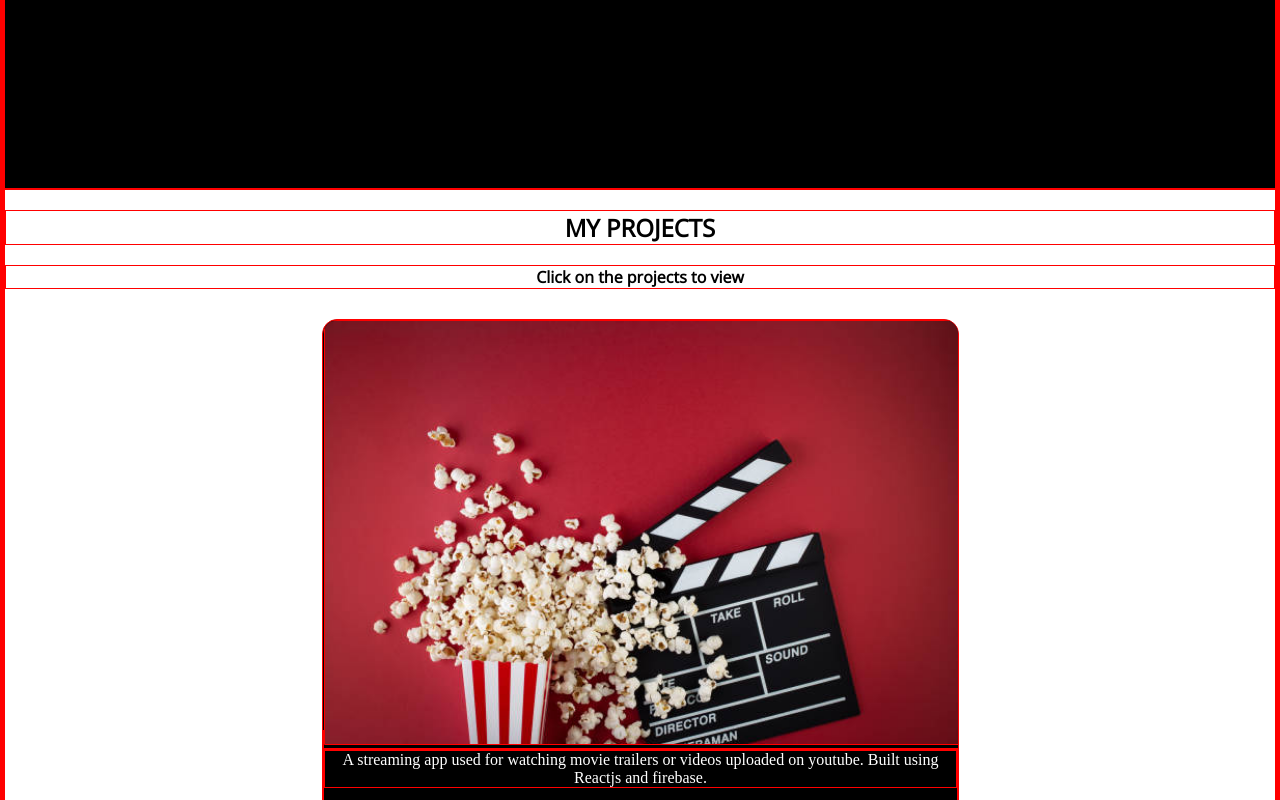
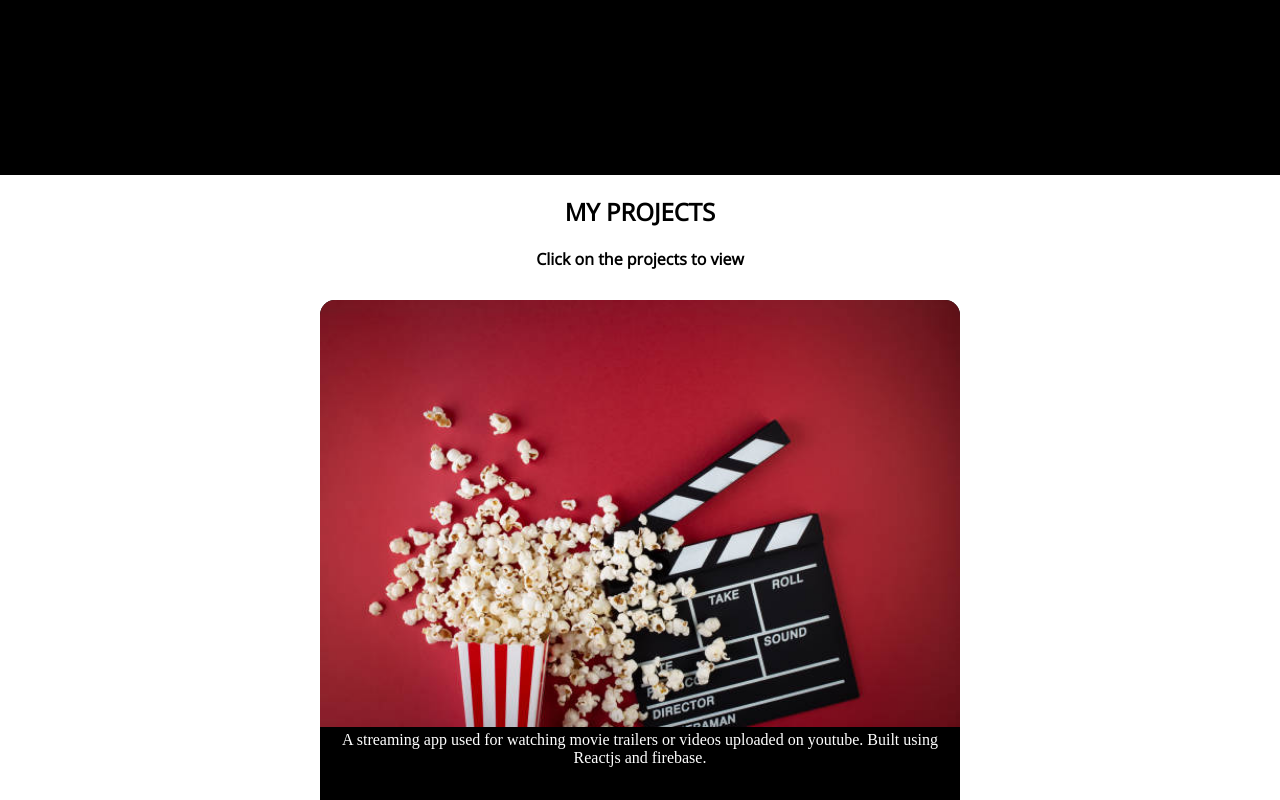
Before and after one commit to adeoye99/myportfolio, a React (Create React App) app: page / in a window 1280 px wide. Shown: the part 2275-3075 px from the top of the page. Built offline with nearby package versions, Linux system fonts and the light colour scheme; no server answers.

Commit message:
removed the styling for debugging

```diff
--- a/src/index.css
+++ b/src/index.css
@@ -2,7 +2,7 @@
     margin: 0;
     overflow-x: hidden;
     overflow-x: hidden;
-    border: 1px solid red
+    /* border: 1px solid red */
 
 
 }
```
